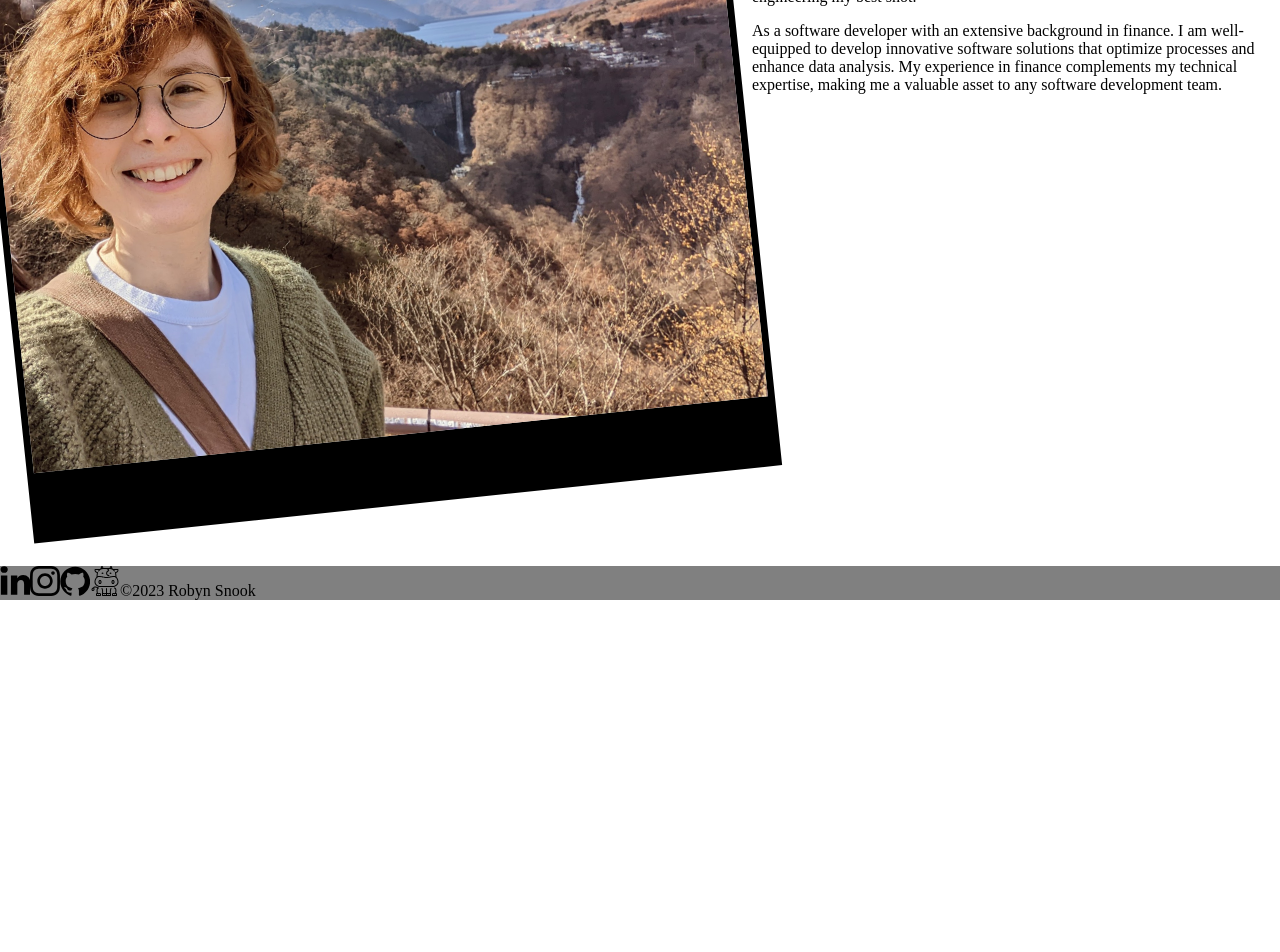
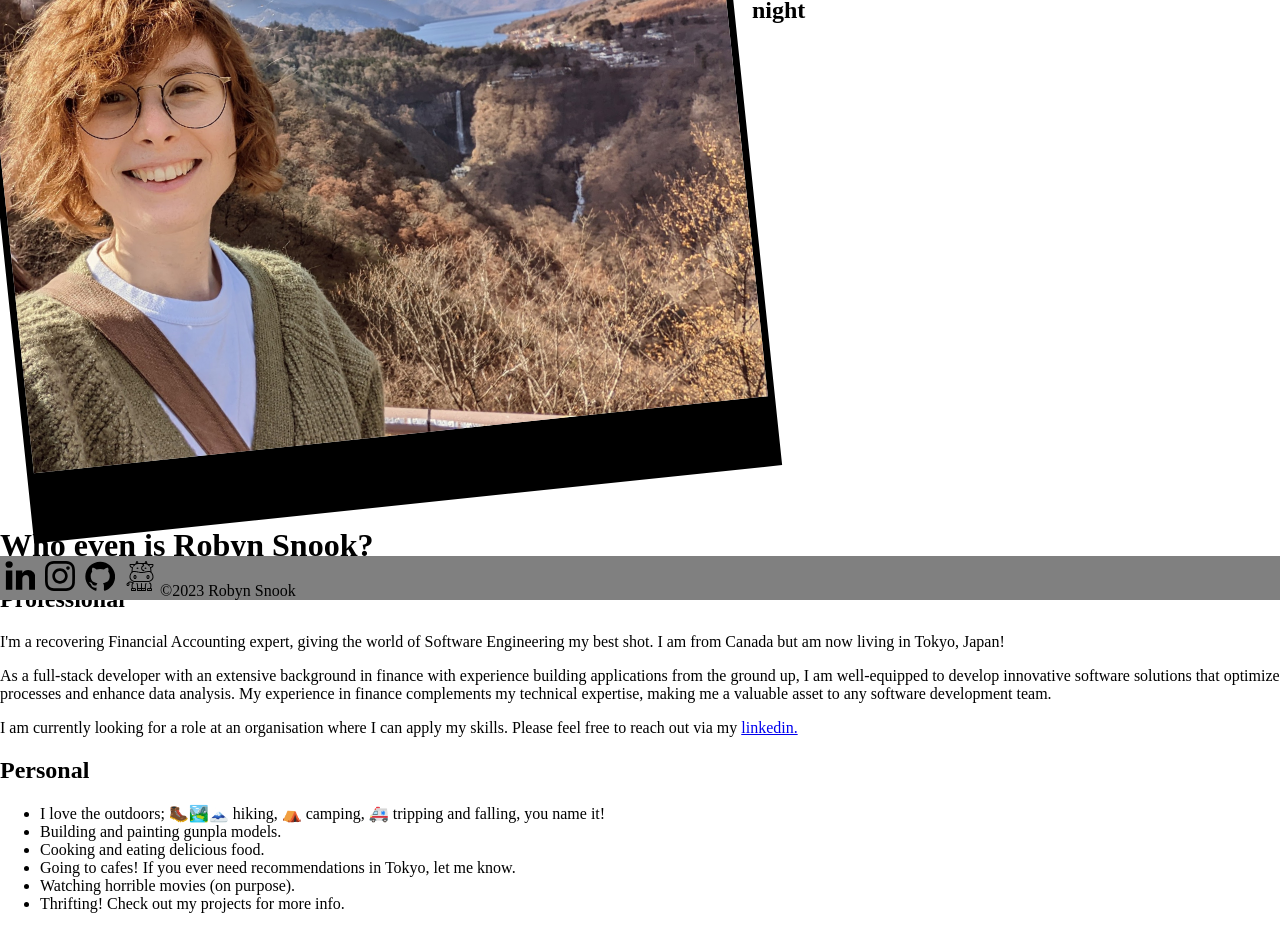
Before and after one commit to Moocau/https---github.com-Moocau-personal-site, a Next.js app: page / in a window 1280 px wide. Shown: the part 200-1152 px from the top of the page. Before the commit the page ends 800 px from the top, so only its background shows below. Built offline with nearby package versions, Linux system fonts and the light colour scheme.

Commit message:
Feat: changed front page & add basic about section

```diff
--- /dev/null
+++ b/components/About.tsx
@@ -0,0 +1,34 @@
+export const About = () => {
+  return (
+    <div className="about-container">
+      <h1>Who even is Robyn Snook?</h1>
+      <h2>Professional</h2>
+      <p>
+        I'm a recovering Financial Accounting expert, giving the world of
+        Software Engineering my best shot. I am from Canada but am now living in
+        Tokyo, Japan!
+      </p>
+      <p>
+        As a full-stack developer with an extensive background in finance with
+        experience building applications from the ground up, I am well-equipped
+        to develop innovative software solutions that optimize processes and
+        enhance data analysis. My experience in finance complements my technical
+        expertise, making me a valuable asset to any software development team.
+      </p>
+      <p>
+        I am currently looking for a role at an organisation where I can apply
+        my skills. Please feel free to reach out via my{' '}
+        <a href="https://www.linkedin.com/in/robynsnook/">linkedin.</a>
+      </p>
+      <h2>Personal</h2>
+      <ul>
+        <li>I love the outdoors; 🥾🏞️🗻 hiking, ⛺ camping, 🚑 tripping and falling, you name it!</li>
+        <li>Building and painting gunpla models.</li>
+        <li>Cooking and eating delicious food.</li>
+        <li>Going to cafes! If you ever need recommendations in Tokyo, let me know.</li>
+        <li>Watching horrible movies (on purpose).</li>
+        <li>Thrifting! Check out my projects for more info.</li>
+      </ul>
+    </div>
+  );
+};
--- a/components/Splash.tsx
+++ b/components/Splash.tsx
@@ -13,17 +13,7 @@ export const Splash = () => {
       />
       <div>
         <h1>Greetings! I'm Robyn Snook</h1>
-        <p>
-          I'm a recovering Financial Accounting expert, giving the world of
-          software engineering my best shot.
-        </p>
-        <p>
-          As a software developer with an
-          extensive background in finance. I am well-equipped to develop
-          innovative software solutions that optimize processes and enhance data
-          analysis. My experience in finance complements my technical expertise,
-          making me a valuable asset to any software development team.
-        </p>
+        <h2>Software Engineer by day, Food Connoisseuse by night</h2>
       </div>
     </div>
   );
--- a/pages/_app.tsx
+++ b/pages/_app.tsx
@@ -3,6 +3,7 @@ import type { AppProps } from 'next/app';
 import { Navbar } from '@/components/Navbar';
 import { Footer } from '@/components/Footer'
 import { Splash } from '@/components/Splash'
+import { About } from '@/components/About'
 import { useRouter } from 'next/router';
 import '../styles/Navbar.scss'
 import '../styles/Footer.scss'
@@ -14,7 +15,12 @@ export default function App({ Component, pageProps }: AppProps) {
   return (
     <div className='page-container'>
       <Navbar />
-      {router.pathname === '/' && <Splash />}
+      <div>
+        {router.pathname === '/' && <Splash />}
+      </div>
+      <div>
+        {router.pathname === '/' && <About />}
+      </div>
         <Component {...pageProps} />
       <Footer />
     </div>
--- a/styles/Footer.scss
+++ b/styles/Footer.scss
@@ -1,11 +1,12 @@
 .footer-container {
   bottom: 0;
-  position: absolute;
+  position: sticky;
   background-color: grey;
   width: 100%;
 
   svg {
     height: 30px;
     width: 30px;
+    margin: 5px;
   }
 }
```
Also changed, not shown: pages/about.tsx (deleted, +0 -7 lines).
